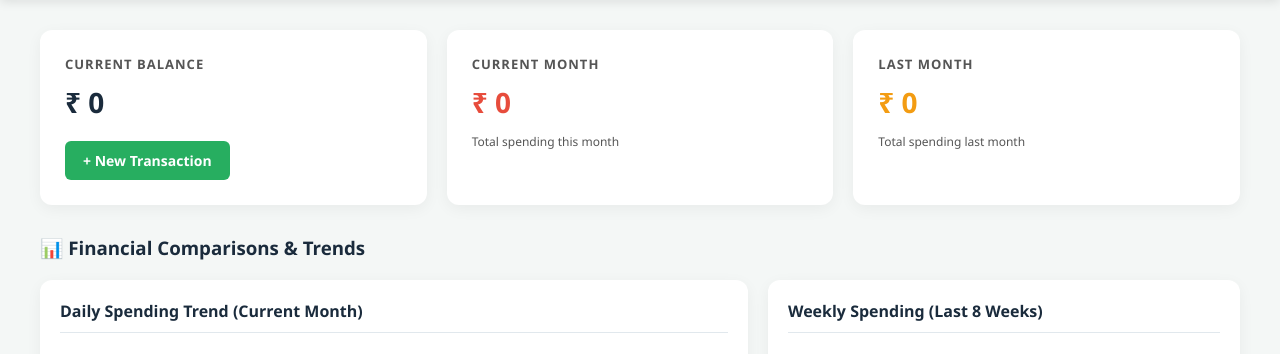
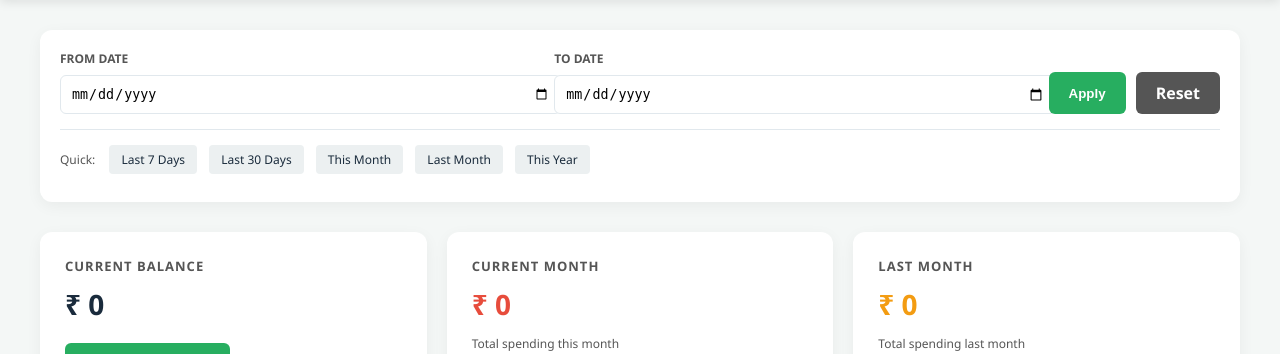
Before and after one commit to nikhildubey124/finance, a Flask app: page /dashboard in a window 1280 px wide. Shown: the part 62-416 px from the top of the page. Run offline with Flask 3, Linux system fonts and the light colour scheme; the visitor is signed in with stand-in values (Sample User, id 1); data that the repository does not hold is empty.

Commit message:
Add custom date range filter to dashboard
Features added:
- Custom date range selection with From/To date inputs
- Quick preset buttons for common date ranges:
  * Last 7 Days
  * Last 30 Days
  * This Month
  * Last Month
  * This Year
- Visual indicator showing active date filter
- Apply and Reset functionality
- All dashboard queries now respect selected date range
- Filtered data for expenses, categories, and daily trends

Users can now analyze their finances for any time period!

Co-Authored-By: Claude Sonnet 4.5 <noreply@anthropic.com>

```diff
--- a/routes/dashboard.py
+++ b/routes/dashboard.py
@@ -1,8 +1,8 @@
-from flask import Blueprint, render_template, session, redirect
+from flask import Blueprint, render_template, session, redirect, request
 from extensions import db
 from models import Transaction, Category, Budget
 from sqlalchemy import func, case
-from datetime import date, timedelta
+from datetime import date, timedelta, datetime
 
 dashboard_bp = Blueprint("dashboard", __name__)
 
@@ -15,9 +15,48 @@ def dashboard():
     active_user = session.get("username", "Guest")
 
     # =========================
-    # Date calculations
+    # Date Range Handling
     # =========================
     today = date.today()
+
+    # Handle presets
+    preset = request.args.get("preset")
+    from_date_str = request.args.get("from_date")
+    to_date_str = request.args.get("to_date")
+
+    if preset == "last7days":
+        filter_start = today - timedelta(days=7)
+        filter_end = today
+    elif preset == "last30days":
+        filter_start = today - timedelta(days=30)
+        filter_end = today
+    elif preset == "thismonth":
+        filter_start = today.replace(day=1)
+        filter_end = today
+    elif preset == "lastmonth":
+        first_day_current = today.replace(day=1)
+        filter_end = first_day_current - timedelta(days=1)
+        filter_start = filter_end.replace(day=1)
+    elif preset == "thisyear":
+        filter_start = date(today.year, 1, 1)
+        filter_end = today
+    elif from_date_str or to_date_str:
+        filter_start = datetime.strptime(from_date_str, "%Y-%m-%d").date() if from_date_str else date(2000, 1, 1)
+        filter_end = datetime.strptime(to_date_str, "%Y-%m-%d").date() if to_date_str else today
+    else:
+        # Default: current month
+        filter_start = today.replace(day=1)
+        filter_end = today
+        from_date_str = None
+        to_date_str = None
+
+    # For template display
+    from_date_display = filter_start.strftime("%Y-%m-%d") if (from_date_str or preset) else None
+    to_date_display = filter_end.strftime("%Y-%m-%d") if (to_date_str or preset) else None
+
+    # =========================
+    # Date calculations for comparisons
+    # =========================
     first_day_current_month = today.replace(day=1)
 
     first_day_last_month = (first_day_current_month - timedelta(days=1)).replace(day=1)
@@ -54,15 +93,15 @@ def dashboard():
     ) or 0
 
     # =========================
-    # Current Month Expense
+    # Filtered Period Expense (replaces "Current Month")
     # =========================
     current_month_expense = (
         db.session.query(func.coalesce(func.sum(Transaction.amount), 0))
         .filter(
             Transaction.user_id == user_id,
             Transaction.transaction_type == "DEBIT",
-            Transaction.transaction_date >= first_day_current_month,
-            Transaction.transaction_date <= today
+            Transaction.transaction_date >= filter_start,
+            Transaction.transaction_date <= filter_end
         )
         .scalar()
     ) or 0
@@ -82,7 +121,7 @@ def dashboard():
     ) or 0
 
     # =========================
-    # Category-wise Expense
+    # Category-wise Expense (filtered)
     # =========================
     category_data = (
         db.session.query(
@@ -92,7 +131,9 @@ def dashboard():
         .join(Transaction, Transaction.category_id == Category.category_id)
         .filter(
             Transaction.user_id == user_id,
-            Transaction.transaction_type == "DEBIT"
+            Transaction.transaction_type == "DEBIT",
+            Transaction.transaction_date >= filter_start,
+            Transaction.transaction_date <= filter_end
         )
         .group_by(Category.category_name)
         .all()
@@ -199,7 +240,7 @@ def dashboard():
         ) or 0
 
     # =========================
-    # Daily Spending Trend (Current Month)
+    # Daily Spending Trend (Filtered Period)
     # =========================
     daily_spending = (
         db.session.query(
@@ -209,8 +250,8 @@ def dashboard():
         .filter(
             Transaction.user_id == user_id,
             Transaction.transaction_type == "DEBIT",
-            Transaction.transaction_date >= first_day_current_month,
-            Transaction.transaction_date <= today
+            Transaction.transaction_date >= filter_start,
+            Transaction.transaction_date <= filter_end
         )
         .group_by(Transaction.transaction_date)
         .order_by(Transaction.transaction_date)
@@ -290,5 +331,7 @@ def dashboard():
         daily_labels=daily_labels,
         daily_values=daily_values,
         weekly_data=weekly_data,
-        monthly_comparison=monthly_comparison
+        monthly_comparison=monthly_comparison,
+        from_date=from_date_display,
+        to_date=to_date_display
     )
--- a/templates/dashboard.html
+++ b/templates/dashboard.html
@@ -231,6 +231,40 @@
 </header>
 
 <div class="container">
+    <!-- Date Range Filter -->
+    <div class="card" style="margin-bottom: 30px; padding: 20px;">
+        <form method="GET" action="/dashboard" style="display: flex; flex-wrap: wrap; gap: 15px; align-items: end;">
+            <div style="flex: 1; min-width: 200px;">
+                <label style="display: block; font-size: 12px; font-weight: 600; color: var(--text-gray); margin-bottom: 8px;">FROM DATE</label>
+                <input type="date" name="from_date" value="{{ from_date or '' }}" class="form-control" style="padding: 10px; border: 1px solid var(--border-color); border-radius: 6px; width: 100%;">
+            </div>
+            <div style="flex: 1; min-width: 200px;">
+                <label style="display: block; font-size: 12px; font-weight: 600; color: var(--text-gray); margin-bottom: 8px;">TO DATE</label>
+                <input type="date" name="to_date" value="{{ to_date or '' }}" class="form-control" style="padding: 10px; border: 1px solid var(--border-color); border-radius: 6px; width: 100%;">
+            </div>
+            <div style="display: flex; gap: 10px; flex-wrap: wrap;">
+                <button type="submit" style="background: var(--action-green); color: white; border: none; padding: 10px 20px; border-radius: 6px; font-weight: 600; cursor: pointer;">Apply</button>
+                <a href="/dashboard" style="background: var(--text-gray); color: white; border: none; padding: 10px 20px; border-radius: 6px; font-weight: 600; text-decoration: none; display: inline-block;">Reset</a>
+            </div>
+        </form>
+
+        <!-- Quick Presets -->
+        <div style="margin-top: 15px; padding-top: 15px; border-top: 1px solid var(--border-color);">
+            <span style="font-size: 12px; color: var(--text-gray); margin-right: 10px;">Quick:</span>
+            <a href="?preset=last7days" style="display: inline-block; padding: 6px 12px; background: #ecf0f1; border-radius: 4px; text-decoration: none; color: var(--primary-navy); font-size: 12px; margin-right: 8px; margin-bottom: 8px;">Last 7 Days</a>
+            <a href="?preset=last30days" style="display: inline-block; padding: 6px 12px; background: #ecf0f1; border-radius: 4px; text-decoration: none; color: var(--primary-navy); font-size: 12px; margin-right: 8px; margin-bottom: 8px;">Last 30 Days</a>
+            <a href="?preset=thismonth" style="display: inline-block; padding: 6px 12px; background: #ecf0f1; border-radius: 4px; text-decoration: none; color: var(--primary-navy); font-size: 12px; margin-right: 8px; margin-bottom: 8px;">This Month</a>
+            <a href="?preset=lastmonth" style="display: inline-block; padding: 6px 12px; background: #ecf0f1; border-radius: 4px; text-decoration: none; color: var(--primary-navy); font-size: 12px; margin-right: 8px; margin-bottom: 8px;">Last Month</a>
+            <a href="?preset=thisyear" style="display: inline-block; padding: 6px 12px; background: #ecf0f1; border-radius: 4px; text-decoration: none; color: var(--primary-navy); font-size: 12px; margin-right: 8px; margin-bottom: 8px;">This Year</a>
+        </div>
+
+        {% if from_date or to_date %}
+        <div style="margin-top: 15px; padding: 10px; background: #e8f5e9; border-radius: 6px; font-size: 13px; color: #2e7d32;">
+            📅 Showing data from <strong>{{ from_date or 'beginning' }}</strong> to <strong>{{ to_date or 'today' }}</strong>
+        </div>
+        {% endif %}
+    </div>
+
     <div class="stats-grid">
         <div class="card">
             <h3>Current Balance</h3>
```
